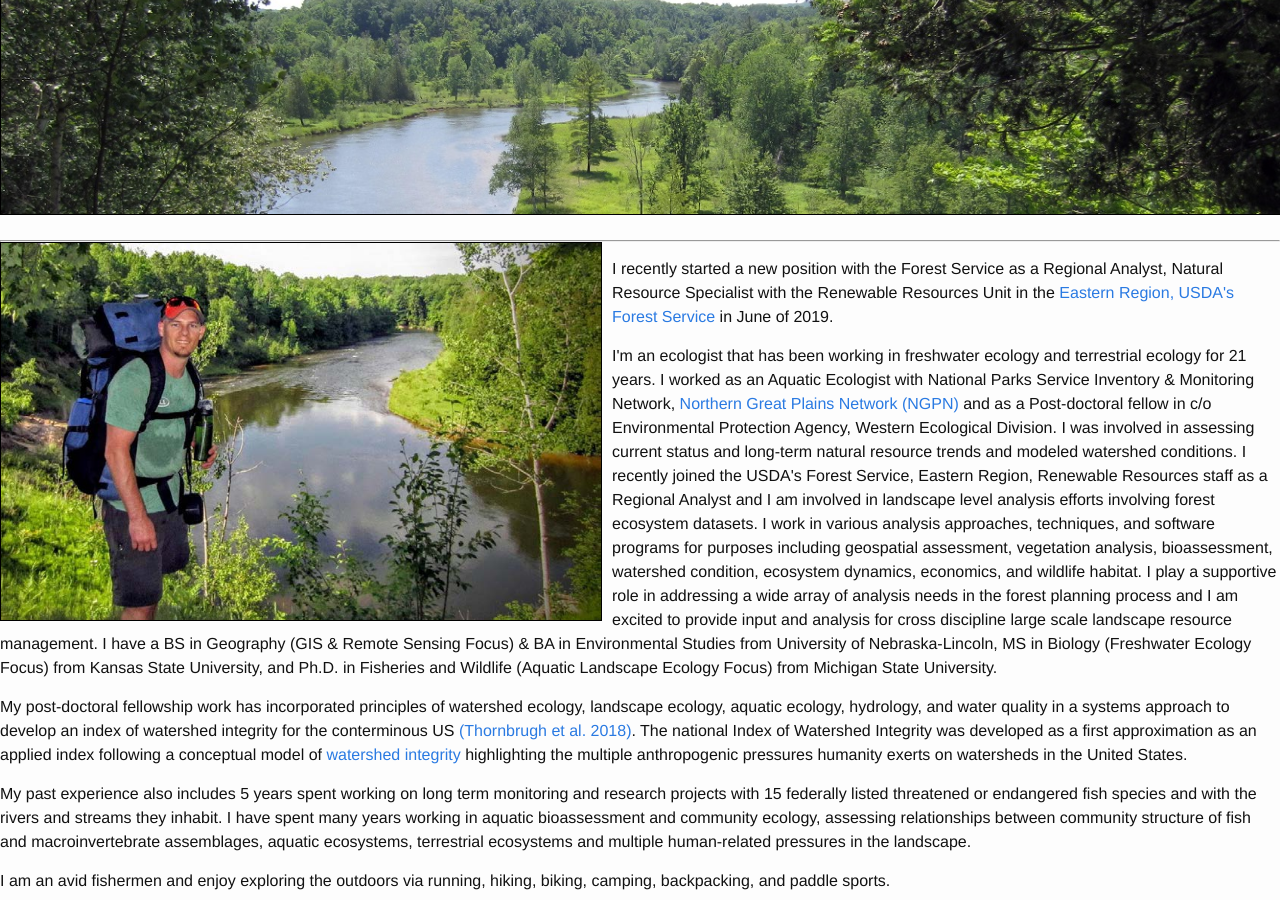
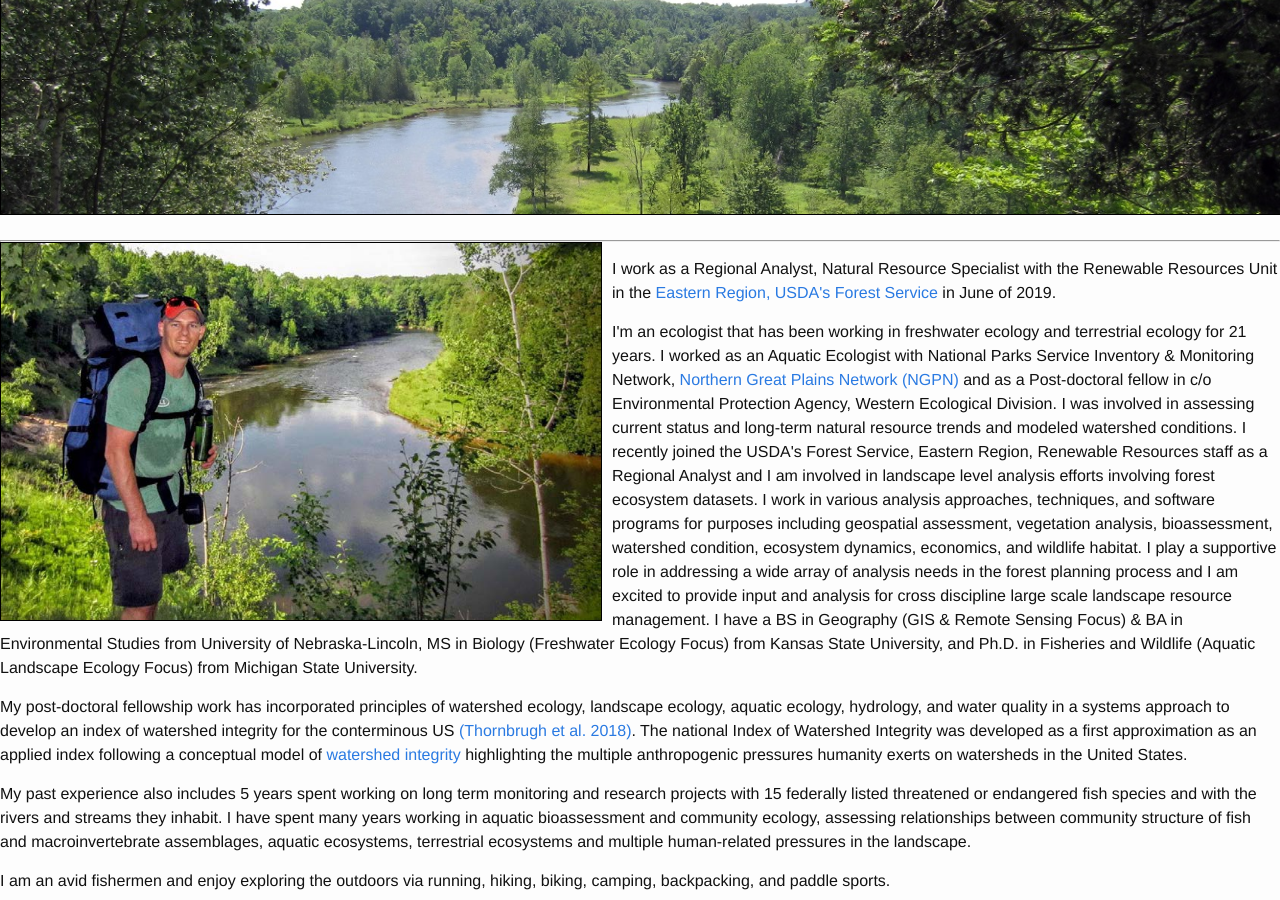
Before and after one commit to dthor/dthor.github.io, a Jekyll site: the page built from index.md, in a window 1280 px wide and 900 px high, scrolled down 345 px. Built offline with Jekyll 4.4.1, drawn with Linux system fonts in a browser that asks for light colours; nearby versions of some CDN libraries; some web fonts are replaced.

Commit message:
Updated first index.md
first take

```diff
--- a/index.md
+++ b/index.md
@@ -9,7 +9,7 @@
 
 <img src="/images/NGPN_Spring2016_DThornbrugh.jpg" class="pure-img" width="600px" align="left" style="float:left; margin-right:10px; margin-bottom:5px; border:1px solid #000000"/>
 
-<p text-align:justify>I recently started a new position with the Forest Service as a Regional Analyst, Natural Resource Specialist with the Renewable Resources Unit in the <a href="https://www.fs.usda.gov/r9">Eastern Region, USDA's Forest Service</a> in June of 2019.</p>
+<p text-align:justify>I work as a Regional Analyst, Natural Resource Specialist with the Renewable Resources Unit in the <a href="https://www.fs.usda.gov/r9">Eastern Region, USDA's Forest Service</a> in June of 2019.</p>
 
 <p text-align:justify>I'm an ecologist that has been working in freshwater ecology and terrestrial ecology for 21 years. I worked as an Aquatic Ecologist with National Parks Service Inventory & Monitoring Network, <a href="https://www.nps.gov/im/ngpn/index.htm">Northern Great Plains Network (NGPN)</a> and as a Post-doctoral fellow in c/o Environmental Protection Agency, Western Ecological Division. I was involved in assessing current status and long-term natural resource trends and modeled watershed conditions. I recently joined the USDA's Forest Service, Eastern Region, Renewable Resources staff as a Regional Analyst and I am involved in landscape level analysis efforts involving forest ecosystem datasets. I work in various analysis approaches, techniques, and software programs for purposes including geospatial assessment, vegetation analysis, bioassessment, watershed condition, ecosystem dynamics, economics, and wildlife habitat. I play a supportive role in addressing a wide array of analysis needs in the forest planning process and I am excited to provide input and analysis for cross discipline large scale landscape resource management. I have a BS in Geography (GIS & Remote Sensing Focus) & BA in Environmental Studies from University of Nebraska-Lincoln, MS in Biology (Freshwater Ecology Focus) from Kansas State University, and Ph.D. in Fisheries and Wildlife (Aquatic Landscape Ecology Focus) from Michigan State University. </p>
 
```
